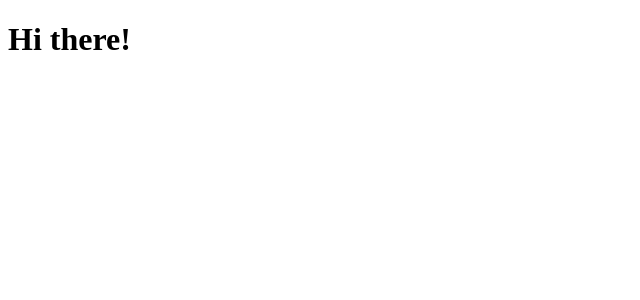
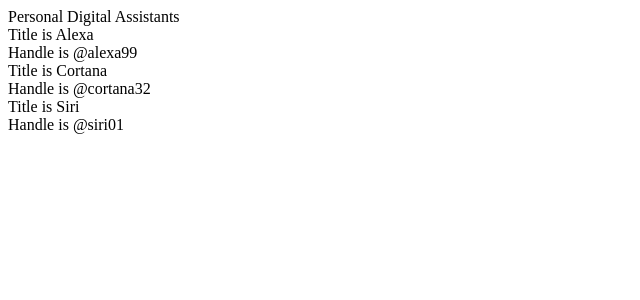
Before and after one commit to kubak333/react-project, a React (Create React App) app: page / in a window 1280 px wide. Shown: the top 300 px of the page, without its empty margins (0-640 px from the left). Built offline with nearby package versions, Linux system fonts and the light colour scheme.

Commit message:
Dodanie ProfileCard

```diff
--- a/src/App.js
+++ b/src/App.js
@@ -1,8 +1,16 @@
+import ProfileCard from "./ProfileCard";
+
 function App() {
 
-    return <h1>Hi there!</h1>
+    return (
+        <div>
+            <div>Personal Digital Assistants</div>
+
+            <ProfileCard title="Alexa" handle="@alexa99"/>
+            <ProfileCard title="Cortana" handle="@cortana32"/>
+            <ProfileCard title="Siri" handle="@siri01"/>
+        </div>
+    );
 }
 
-
-
 export default App;
--- /dev/null
+++ b/src/ProfileCard.js
@@ -0,0 +1,12 @@
+function ProfileCard({title, handle}) {
+
+    return (
+    <div>
+        <div>Title is {title}</div>
+        <div>Handle is {handle}</div>
+    </div>
+);
+}
+
+
+export default ProfileCard;
--- a/src/index.js
+++ b/src/index.js
@@ -9,7 +9,7 @@
 const el = document.getElementById('root');
 
 
-// 3) Tell reacto to take control of that element;
+// 3) Tell react to take control of that element;
 
 const root = ReactDOM.createRoot(el);
 
```
